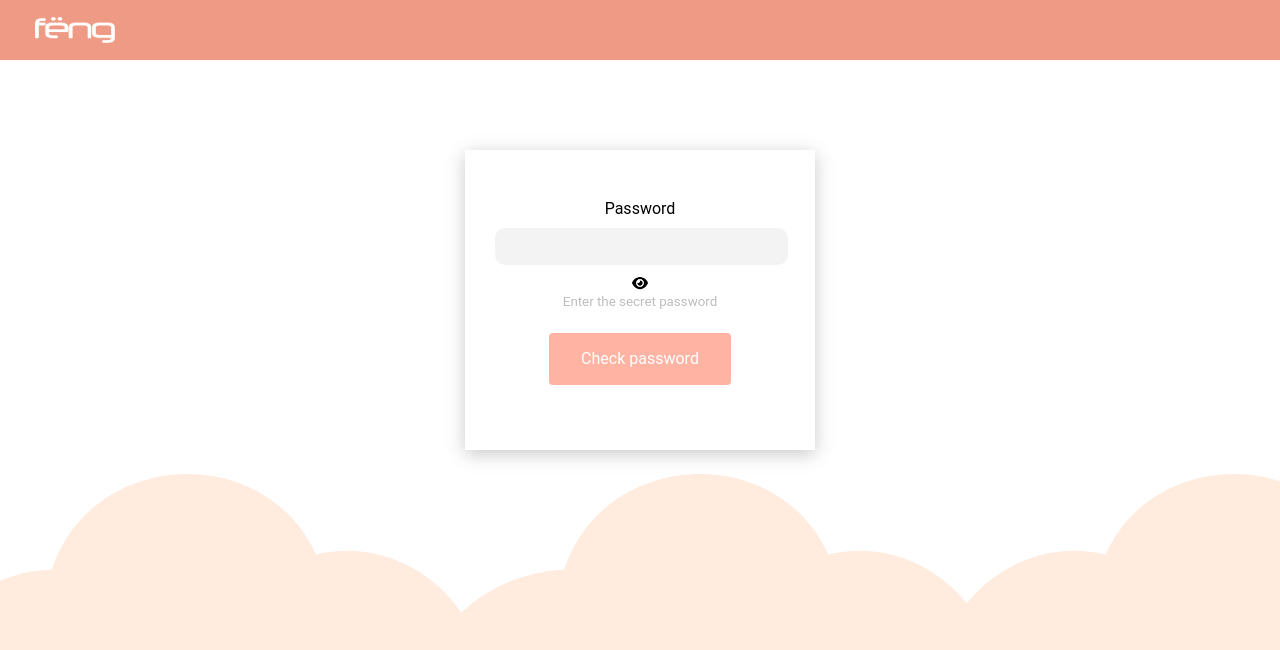
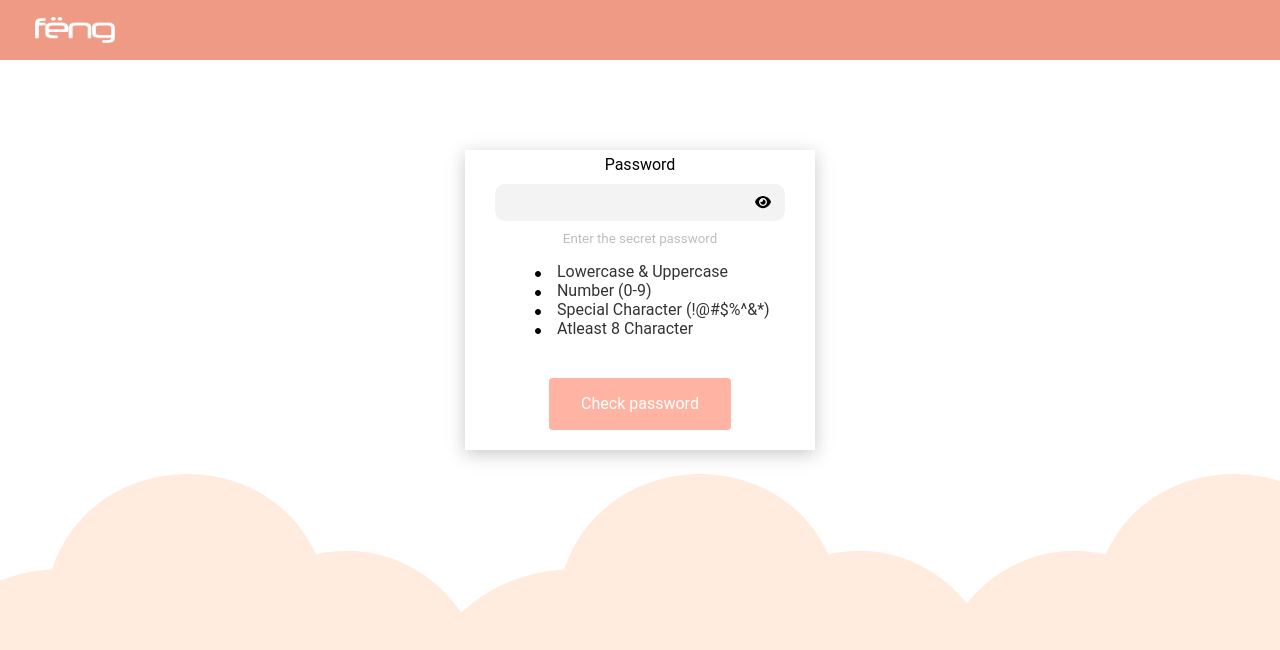
Before and after one commit to Marquesjob/password-checker, an Angular app: page /check in a window 1280 px wide. Shown: the top 650 px of the page. Built offline with nearby package versions, Linux system fonts and the light colour scheme.

Commit message:
- validação visual senha

```diff
--- a/src/app/components/check/check.component.html
+++ b/src/app/components/check/check.component.html
@@ -1,11 +1,62 @@
 <form class="formGroupCheck">
     <label for="Password">Password</label>
     <div class="input-group">
-      <input type="text" id="password" type="{{ show ? 'text' : 'password' }}">
+      <input type="text" id="password" type="{{ show ? 'text' : 'password' }}" (keyup)="checkStrength($event)">
       <img class="eye" [ngClass]="{'eye-closed': show === true}" (click)="showPass()" src="../../../assets/img/eye.svg" alt="">
       <img class="eye" [ngClass]="{'eye-closed': show === false}" (click)="showPass()"src="../../../assets/img/eye-slash.svg" alt="">
+      <small>Enter the secret password</small>
+
+<!-- validação -->
+
+
+<div id="popover-password">
+  <p><span id="result"></span></p>
+  <div class="progress">
+    <div id="password-strength" class="progress-bar" role="progressbar" aria-valuenow="40" aria-valuemin="0"
+      aria-valuemax="100" style="width:0%">
     </div>
-    <small>Enter the secret password</small>
+  </div>
+  <ul class="list-unstyled">
+    <li class="">
+      <span class="low-upper-case">
+        <i [ngClass]="{'fa-circle': !lowUpperCase, 'fa-check':lowUpperCase}" aria-hidden="true"></i>
+        &nbsp;Lowercase &amp; Uppercase
+      </span>
+    </li>
+    <li class="">
+      <span class="one-number">
+        <i [ngClass]="{'fa-circle': !number, 'fa-check':number}" aria-hidden="true"></i>
+        &nbsp;Number (0-9)
+      </span>
+    </li>
+    <li class="">
+      <span class="one-special-char">
+        <i [ngClass]="{'fa-circle': !specialChar, 'fa-check':specialChar}" aria-hidden="true"></i>
+        &nbsp;Special Character (!@#$%^&amp;*)
+      </span>
+    </li>
+    <li class="">
+      <span class="eight-character">
+        <i [ngClass]="{'fa-circle': !eightChar, 'fa-check':eightChar}" aria-hidden="true"></i>
+        &nbsp;Atleast 8 Character
+      </span>
+    </li>
+  </ul>
+</div>
+
+
+
+
+
+
+
+
+
+<!-- validação -->
+
+
+
+    </div>
     <div class="button-container">
         <a class="button" target="_blank">Check password</a>
     </div>
--- a/src/app/components/check/check.component.scss
+++ b/src/app/components/check/check.component.scss
@@ -10,7 +10,8 @@
       justify-content: center;
       box-shadow: 0 4px 17px rgba(100, 100, 100, 0.35);
 
-        #password, #password:hover {
+      #password,
+      #password:hover {
         text-align: center;
         font-size: 20px;
         box-sizing: border-box;
@@ -22,19 +23,50 @@
         background-color: rgb(243, 243, 243);
         outline: none;
       }
+
       small {
         color: rgb(189, 189, 189);
       }
 
       .input-group {
         box-sizing: border-box;
+        position: relative;
+        display: flex;
+        flex-direction: column;
       }
 
       .eye {
         width: 16px;
         cursor: pointer;
+        position: absolute;
+        top: 12%;
+        right: 5%;
+
         &.eye-closed {
           display: none;
         }
       }
     }
+
+
+    .list-unstyled {
+      text-align: justify;
+      list-style: none;
+      color: #333;
+    }
+
+    .fa-check {
+      display: inline-block;
+      height: 16px;
+      width: 14px;
+      background-image: url(../../../assets/img/check.svg);
+      background-repeat: no-repeat;
+    }
+
+    .fa-circle {
+      display: inline-block;
+      height: 6px;
+      width: 14px;
+      background-image: url(../../../assets/img/circle.svg);
+      background-repeat: no-repeat;
+    }
--- a/src/app/components/check/check.component.ts
+++ b/src/app/components/check/check.component.ts
@@ -1,4 +1,5 @@
 import { Component, OnInit } from '@angular/core';
+import { TesteModel } from './teste.model';
 
 @Component({
   selector: 'app-check',
@@ -6,7 +7,13 @@ import { Component, OnInit } from '@angular/core';
   styleUrls: ['./check.component.scss']
 })
 export class CheckComponent implements OnInit {
-  show:boolean = false;
+  show: boolean = false;
+  lowUpperCase: boolean = false;
+  number: boolean = false;
+  specialChar: boolean = false;
+  eightChar: boolean = false;
+  passwordStrength: boolean = false;
+  testano:any;
 
   constructor() { }
 
@@ -14,6 +21,84 @@ export class CheckComponent implements OnInit {
   }
 
   showPass() {
+    let result = document.getElementById("result");
     this.show = !this.show;
+    this.testano = new TesteModel({
+      name: 'name',
+      pass: 'senha',
+      tipo: 0
+    });
+    console.log(this.testano);
+
+  }
+
+  checkStrength(e: KeyboardEvent) {
+    let password = (e.target as HTMLInputElement).value;
+    let strength = 0;
+
+
+    console.log(password);
+
+
+    //If password contains both lower and uppercase characters
+    if (password.match(/([a-z].*[A-Z])|([A-Z].*[a-z])/)) {
+      strength += 1;
+      console.log('entrou no if do lowUppercase');
+      this.lowUpperCase = true;
+    } else {
+      console.log('entrou no else do lowUppercase');
+      this.lowUpperCase = false;
+    }
+    //If it has numbers and characters
+    if (password.match(/([0-9])/)) {
+      strength += 1;
+      console.log('entrou no if do number');
+      this.number = true;
+    } else {
+      console.log('entrou no else do number');
+      this.number = false;
+    }
+    //If it has one special character
+    if (password.match(/([!,%,&,@,#,$,^,*,?,_,~])/)) {
+      strength += 1;
+      console.log('entrou no if do specialChar');
+      this.specialChar = true;
+    } else {
+      console.log('entrou no else do specialChar');
+      this.specialChar = false;
+    }
+    //If password is greater than 7
+    if (password.length > 7) {
+      strength += 1;
+      console.log('entrou no if do eightChar');
+      this.eightChar = true;
+    } else {
+      console.log('entrou no else do eightChar');
+      this.eightChar = false;
+    }
+
+    // If value is less than 2
+    if (strength < 2) {
+      console.log('entrou no if do passwordStrength');
+
+      // passwordStrength.classList.remove('progress-bar-warning');
+      // passwordStrength.classList.remove('progress-bar-success');
+      // passwordStrength.classList.add('progress-bar-danger');
+      // passwordStrength.style = 'width: 10%';
+    } else if (strength == 3) {
+      console.log('entrou no else if do passwordStrength');
+
+      // passwordStrength.classList.remove('progress-bar-success');
+      // passwordStrength.classList.remove('progress-bar-danger');
+      // passwordStrength.classList.add('progress-bar-warning');
+      // passwordStrength.style = 'width: 60%';
+    } else if (strength == 4) {
+      console.log('entrou no else if do passwordStrength');
+
+      // passwordStrength.classList.remove('progress-bar-warning');
+      // passwordStrength.classList.remove('progress-bar-danger');
+      // passwordStrength.classList.add('progress-bar-success');
+      // passwordStrength.style = 'width: 100%';
+    }
   }
 }
--- /dev/null
+++ b/src/app/components/check/teste.model.ts
@@ -0,0 +1,13 @@
+export class TesteModel {
+  public name!: string;
+  public password!: string;
+  public tipoConta!: number;
+
+
+  constructor(res: any = {}) {
+
+    this.name = res.name ? res.name += ' Testando' : 'naoExiste';
+    this.password = res.pass  ? res.pass += ' TestandoPass' : 'naoExiste';
+    this.tipoConta = res.tipo ? res.tipo += 123 : 'naoExiste';
+  }
+}
```
Also changed, not shown: src/assets/img/check.svg (added), src/assets/img/circle.svg (added). Lines whose indentation alone changed are shown as unchanged.
